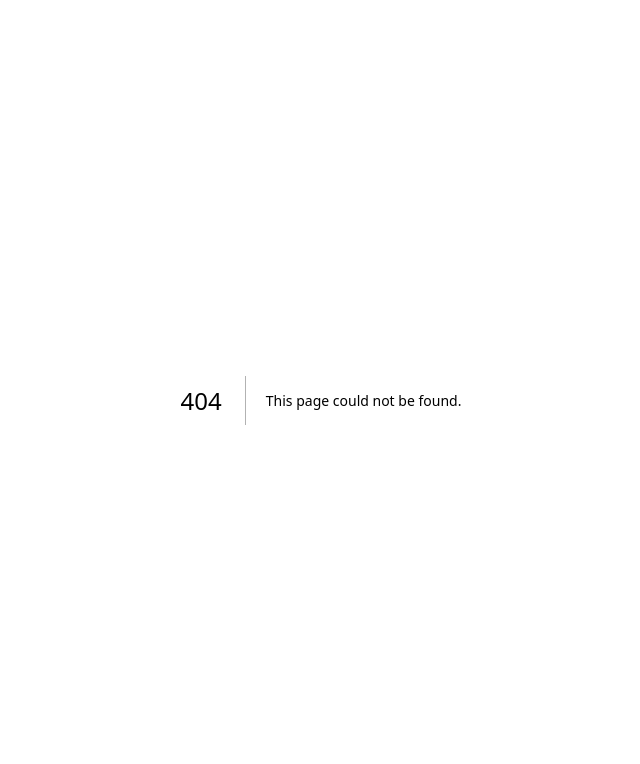
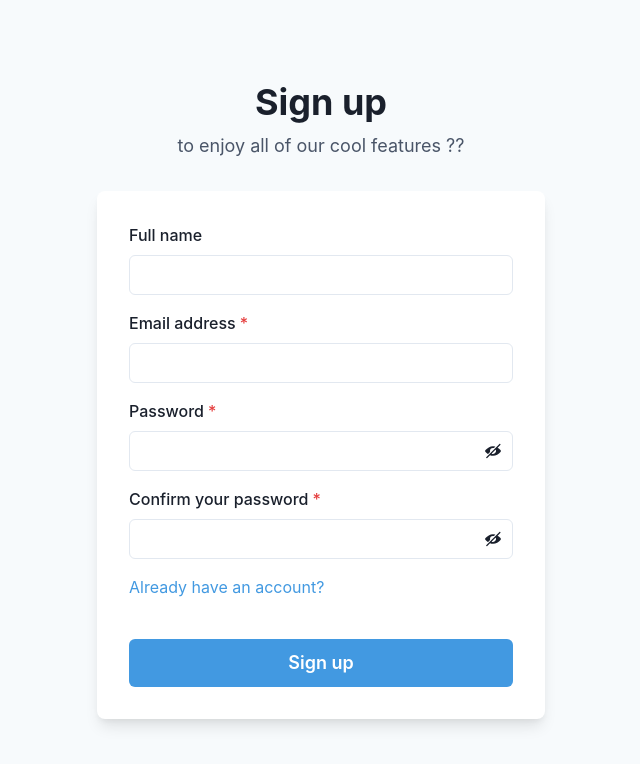
Before and after one commit to fieztazica/FlashFood, a Next.js app in the folder client/: page /register in a window 1280 px wide. Before the commit this address had no page. Shown: the top 764 px of the page, without its empty margins (319-959 px from the left). Built offline with nearby package versions, Linux system fonts and the light colour scheme; no server answers.

Commit message:
update: add login and register page

```diff
--- a/client/pages/_app.js
+++ b/client/pages/_app.js
@@ -1,6 +1,6 @@
 import { ChakraProvider } from '@chakra-ui/react'
-
 import { extendTheme } from '@chakra-ui/react'
+import { AppContextProvider } from '../lib/AppContext'
 
 const colors = {
     brand: {
@@ -13,12 +13,14 @@ const colors = {
 const theme = extendTheme({ colors })
 
 export default function App({ Component, pageProps }) {
-    const getLayout = Component.getLayout || ((page) => page)
+    const getLayout = Component.getLayout || ((page) => page);
 
     return (
         <>
             <ChakraProvider theme={theme}>
-                {getLayout(<Component {...pageProps} />)}
+                <AppContextProvider>
+                    {getLayout(<Component {...pageProps} />)}
+                </AppContextProvider>
             </ChakraProvider>
         </>
     )
--- a/client/pages/index.js
+++ b/client/pages/index.js
@@ -2,13 +2,15 @@ import Head from 'next/head'
 import Image from 'next/image'
 import AppLayout from '@/components/layouts/appLayout'
 import { Box, Button, Heading } from '@chakra-ui/react'
+import { useAppStates } from '../lib/AppContext'
 
 function Home() {
+    const { user } = useAppStates();
     return (
         <>
             <Box>
                 <Heading>
-                Abc
+                    {user?.["Email"]}
                 </Heading>
                 <Button>
                     nut
--- /dev/null
+++ b/client/pages/register.js
@@ -0,0 +1,112 @@
+import {
+    Flex,
+    Box,
+    FormControl,
+    FormLabel,
+    Input,
+    InputGroup,
+    HStack,
+    InputRightElement,
+    Stack,
+    Button,
+    Heading,
+    Text,
+    useColorModeValue,
+    Link,
+    useToast,
+} from '@chakra-ui/react';
+import { useState } from 'react';
+import { ViewIcon, ViewOffIcon } from '@chakra-ui/icons';
+import NextLink from "next/link";
+import { useRouter } from 'next/router';
+import { useAppStates } from '../lib/AppContext';
+
+export default function SignupCard() {
+    const router = useRouter();
+    const redirectTo = router.query?.["redirect"]
+    const { api, user } = useAppStates();
+    const toast = useToast();
+    const [loading, setLoading] = useState(false);
+    const pushTo = redirectTo ? `${decodeURIComponent(redirectTo)}` : `/`
+    const [showPassword, setShowPassword] = useState(false);
+
+    return (
+        <Flex
+            minH={'100vh'}
+            align={'center'}
+            justify={'center'}
+            bg={useColorModeValue('gray.50', 'gray.800')}>
+            <Stack spacing={8} mx={'auto'} maxW={'lg'} py={12} px={6}>
+                <Stack align={'center'}>
+                    <Heading fontSize={'4xl'} textAlign={'center'}>
+                        Sign up
+                    </Heading>
+                    <Text fontSize={'lg'} color={'gray.600'}>
+                        to enjoy all of our cool features ??
+                    </Text>
+                </Stack>
+                <Box
+                    rounded={'lg'}
+                    bg={useColorModeValue('white', 'gray.700')}
+                    boxShadow={'lg'}
+                    p={8}
+                    minW={'md'}
+                >
+                    <Stack spacing={4}>
+                        <FormControl id="fullName">
+                            <FormLabel>Full name</FormLabel>
+                            <Input type="text" />
+                        </FormControl>
+                        <FormControl id="email" isRequired>
+                            <FormLabel>Email address</FormLabel>
+                            <Input type="email" />
+                        </FormControl>
+                        <FormControl id="password" isRequired>
+                            <FormLabel>Password</FormLabel>
+                            <InputGroup>
+                                <Input type={showPassword ? 'text' : 'password'} />
+                                <InputRightElement h={'full'}>
+                                    <Button
+                                        variant={'ghost'}
+                                        onClick={() =>
+                                            setShowPassword((showPassword) => !showPassword)
+                                        }>
+                                        {showPassword ? <ViewIcon /> : <ViewOffIcon />}
+                                    </Button>
+                                </InputRightElement>
+                            </InputGroup>
+                        </FormControl>
+                        <FormControl id="confirmPassword" isRequired>
+                            <FormLabel>Confirm your password</FormLabel>
+                            <InputGroup>
+                                <Input type={showPassword ? 'text' : 'password'} />
+                                <InputRightElement h={'full'}>
+                                    <Button
+                                        variant={'ghost'}
+                                        onClick={() =>
+                                            setShowPassword((showPassword) => !showPassword)
+                                        }>
+                                        {showPassword ? <ViewIcon /> : <ViewOffIcon />}
+                                    </Button>
+                                </InputRightElement>
+                            </InputGroup>
+                        </FormControl>
+                        <Stack spacing={10}>
+                            <Link as={NextLink} color={'blue.400'} href={redirectTo ? `/login?redirect=${redirectTo}` : `/login`}>Already have an account?</Link>
+                            <Button
+                                loadingText="Submitting"
+                                size="lg"
+                                bg={'blue.400'}
+                                color={'white'}
+                                _hover={{
+                                    bg: 'blue.500',
+                                }}>
+                                Sign up
+                            </Button>
+                        </Stack>
+                    </Stack>
+                </Box>
+            </Stack>
+        </Flex>
+    );
+}
```
Also changed, not shown: client/pages/login.js (+98 -39 lines). Lines whose indentation alone changed are shown as unchanged.
